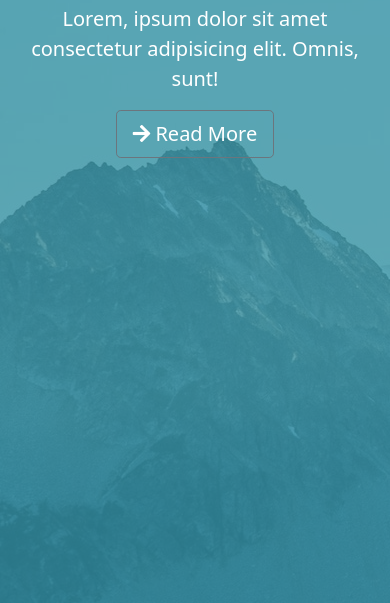
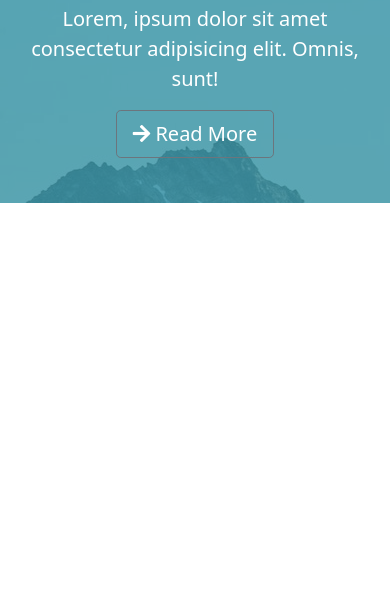
Before and after one commit to kostagrin/Anaxagoras, a website: page index.html in a window 390 px wide. Shown: the part 302-905 px from the top of the page. After the commit the page ends 844 px from the top, so only its background shows below. Drawn offline with nearby package versions, Linux system fonts and the light colour scheme; files that its build step writes are made by us from their sources.

Commit message:
add custom media-queries

```diff
--- a/sass/style.scss
+++ b/sass/style.scss
@@ -30,3 +30,31 @@ body {
         height: 100%;
     }
 }
+
+@media screen and (max-width: 1200px) {
+    #showcase {
+        min-height: 700px;
+    }
+  }
+
+  @media screen and (max-width: 992px) {
+    #showcase {
+        min-height: 600px;
+    }
+  }
+
+@media screen and (max-width: 768px) {
+    #showcase {
+        min-height: 500px;
+    }
+
+    .mb-resp {
+        margin-bottom: 1rem;
+    }
+  }
+
+  @media screen and (max-width: 576px) {
+    #showcase {
+        min-height: 400px;
+    }
+  }
```
